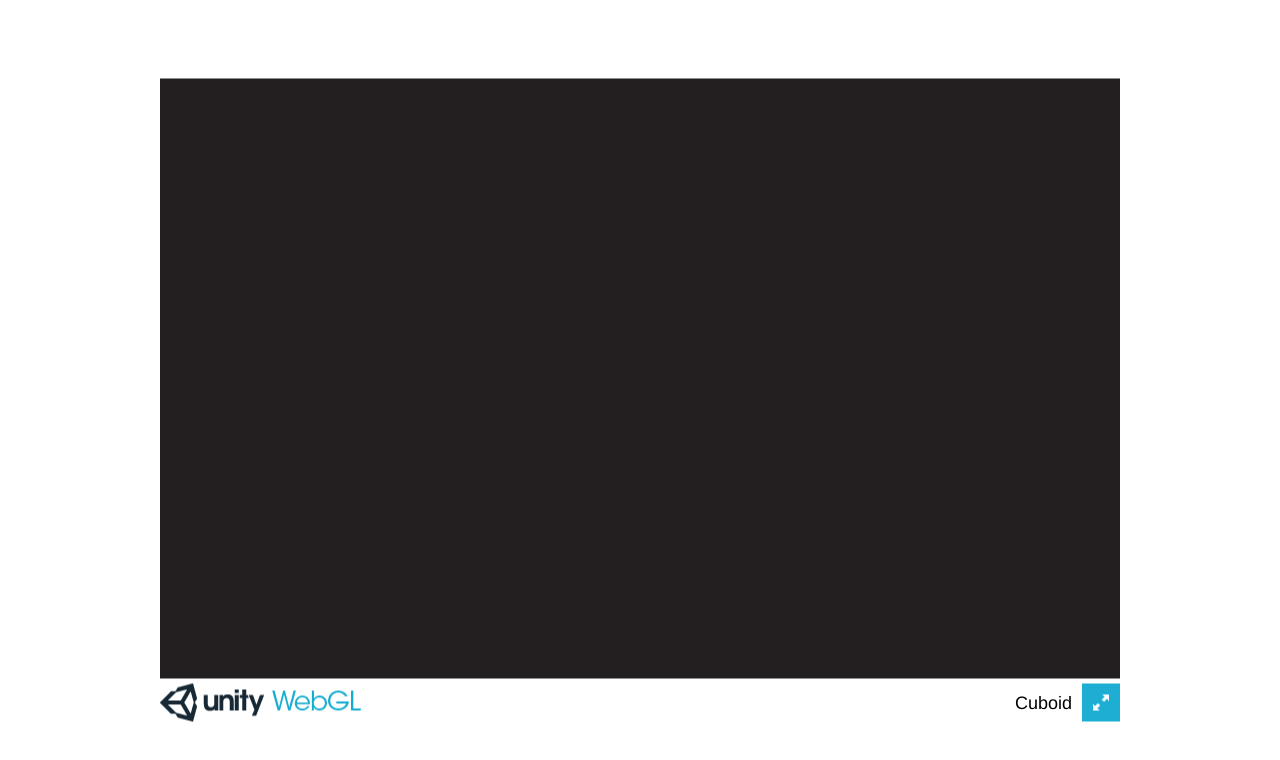
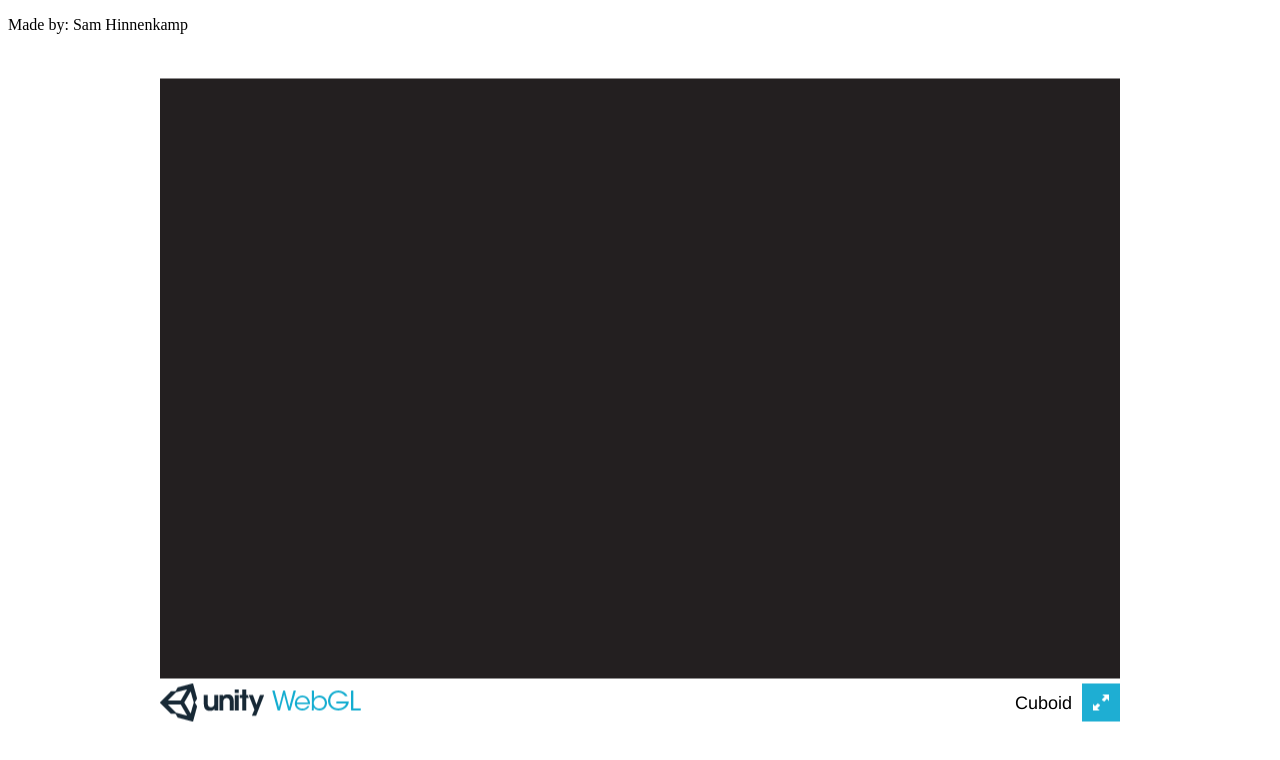
Before and after one commit to ideck802/cuboid, a plain HTML site: page index.html in a window 1280 px wide. Drawn offline with Linux system fonts and the light colour scheme; no server answers.

Commit message:
Update index.html

```diff
--- a/index.html
+++ b/index.html
@@ -13,6 +13,7 @@
     </script>
   </head>
   <body>
+    <p>Made by: Sam Hinnenkamp</p>
     <div class="webgl-content">
       <div id="gameContainer" style="width: 960px; height: 600px"></div>
       <div class="footer">
```
